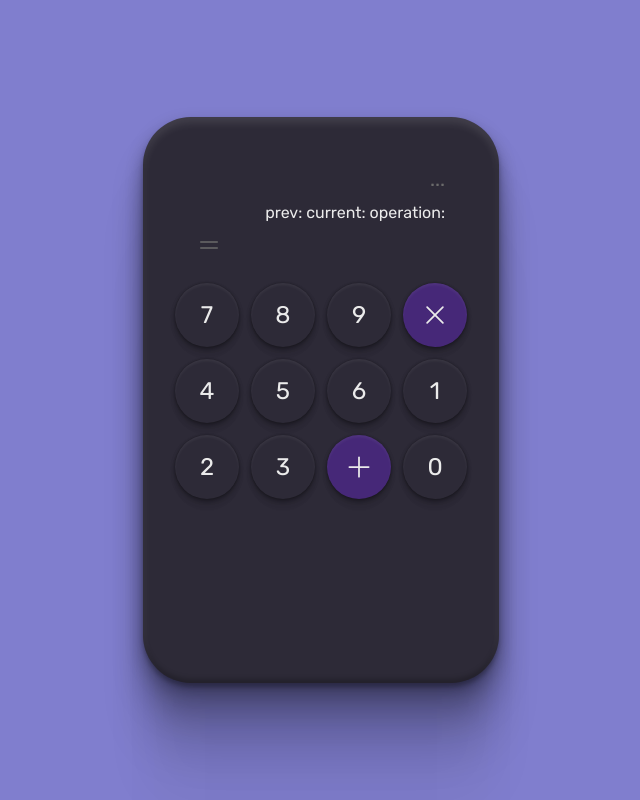
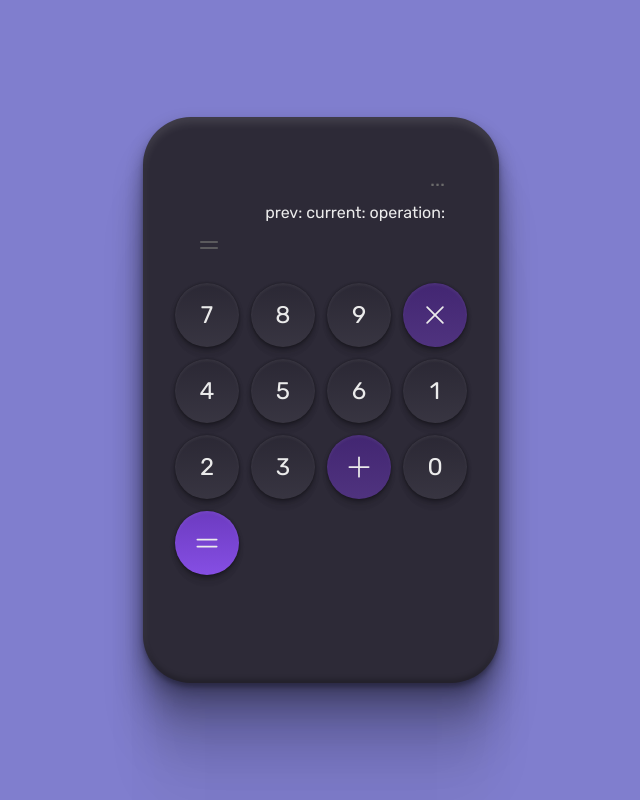
Before and after one commit to eduardamirelly/calculator-boracodar, a React (Vite) app: page / in a window 1280 px wide. Shown: the whole page, without its empty margins (319-959 px from the left). Built offline with nearby package versions, Linux system fonts and the light colour scheme.

Commit message:
:lipstick: add backgrounds styles to keys

```diff
--- a/src/components/CalculatorKeyboard.tsx
+++ b/src/components/CalculatorKeyboard.tsx
@@ -1,4 +1,4 @@
-import { Plus, X } from "phosphor-react";
+import { Equals, Plus, X } from "phosphor-react";
 import { useCalculator } from "../hooks/useCalculator";
 import { Key } from "./Key";
 
@@ -30,7 +30,7 @@ export function CalculatorKeyboard() {
       {/* <Key code="+-" children={<PlusMinus size={28} />} backgroundColor="2" /> */}
       <Key code="0" keyName="0" onKeyClick={handleKeyClickNumber} />
       {/* <Key code="," keyName="," /> */}
-      {/* <Key code="=" children={<Equals size={28} />} backgroundColor="3" /> */}
+      <Key code="=" children={<Equals size={28} />} backgroundColor="3" onKeyClick={handleKeyClickOperation} />
     </div>
   )
 }
--- a/src/components/Key.tsx
+++ b/src/components/Key.tsx
@@ -24,9 +24,9 @@ export function Key({
       className={
         `body-calculator-key
         ${color == 'violet' ? 'text-violet-500' : 'text-white-500'}
-        ${backgroundColor == '1' ? 'bg-[#2D2A37] hover:bg-[#464452]' :
-          backgroundColor == '2' ? 'bg-violet-600 hover:bg-violet-400' :
-                                  'bg-violet-300 hover:bg-violet-400'}`}>
+        ${backgroundColor == '1' ? 'bg-bgKeyButtonDefault bg-[#2D2A37] hover:bg-[#464452]' :
+          backgroundColor == '2' ? 'bg-bgKeyButtonVioletMedium bg-violet-600 hover:bg-violet-400' :
+                                   'bg-bgKeyButtonVioletLight bg-violet-300 hover:bg-violet-400'}`}>
       {keyName ? keyName : children}
     </div>
   )
--- a/tailwind.config.cjs
+++ b/tailwind.config.cjs
@@ -9,6 +9,11 @@ module.exports = {
       boxShadow: {
         calculatorShadow: '0px 4px 4px rgba(0, 0, 0, 0.25), 0px 188px 52px rgba(0, 0, 0, 0.01), 0px 120px 48px rgba(0, 0, 0, 0.04), 0px 68px 41px rgba(0, 0, 0, 0.15), 0px 30px 30px rgba(0, 0, 0, 0.26), 0px 8px 17px rgba(0, 0, 0, 0.29), inset 0px 6px 8px rgba(255, 255, 255, 0.1), inset 0px -4px 5px rgba(0, 0, 0, 0.22)',
         keyShadow: '0px 11px 7px rgba(0, 0, 0, 0.01), 0px 7px 7px rgba(0, 0, 0, 0.04), 0px 4px 6px rgba(0, 0, 0, 0.1), 0px 2px 4px rgba(0, 0, 0, 0.26), 0px 0px 2px rgba(0, 0, 0, 0.29), inset 0px 2px 3px rgba(255, 255, 255, 0.06)',
+      },
+      backgroundImage: {
+        bgKeyButtonDefault: 'linear-gradient(180deg, rgba(0, 0, 0, 0.05) 0%, rgba(255, 255, 255, 0.05) 100%)',
+        bgKeyButtonVioletMedium: 'linear-gradient(180deg, rgba(0, 0, 0, 0.05) 0.01%, rgba(255, 255, 255, 0.05) 100%)',
+        bgKeyButtonVioletLight: 'linear-gradient(180deg, rgba(0, 0, 0, 0.15) 0%, rgba(255, 255, 255, 0.05) 100%)',
       },
       colors: {
         violet: {
```
